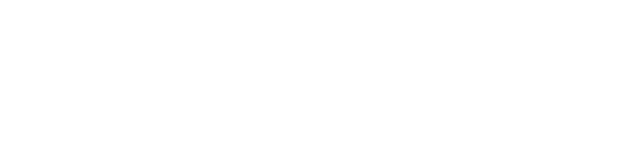
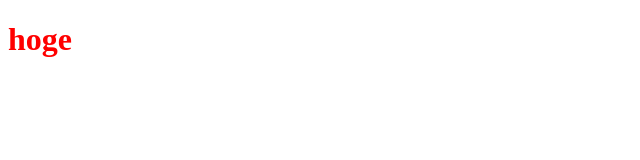
Before and after one commit to kuro525/webpack_sass, a website built with webpack: page dist/index.html in a window 1280 px wide. Shown: the whole page, without its empty margins (0-640 px from the left). Built offline with nearby package versions, Linux system fonts and the light colour scheme.

Commit message:
[ADD] html + scssを追加

```diff
--- a/src/style.scss
+++ b/src/style.scss
@@ -0,0 +1,5 @@
+main {
+  h1 {
+    color: red;
+  }
+}
```
Also changed, not shown: dist/index.html.
